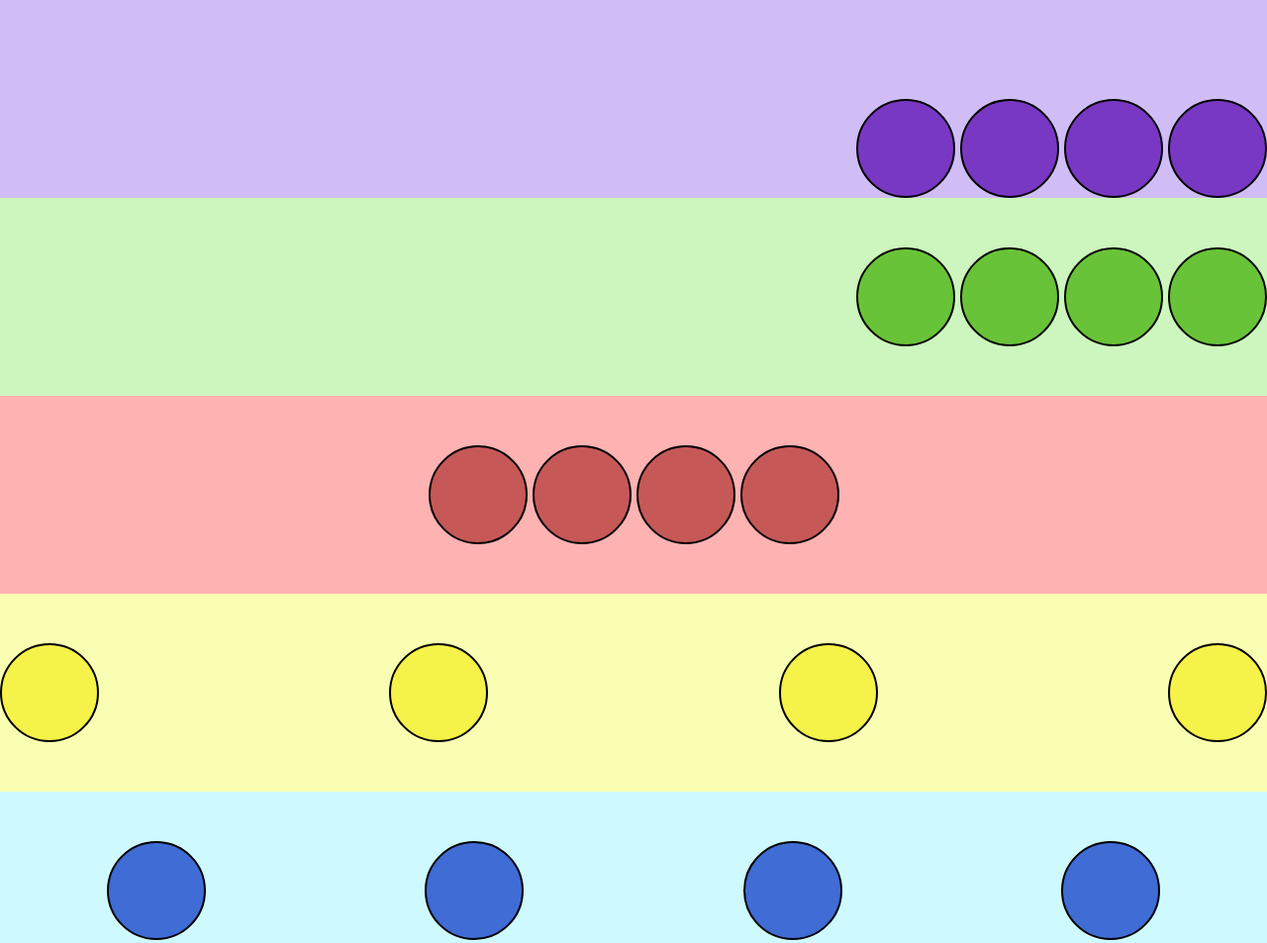
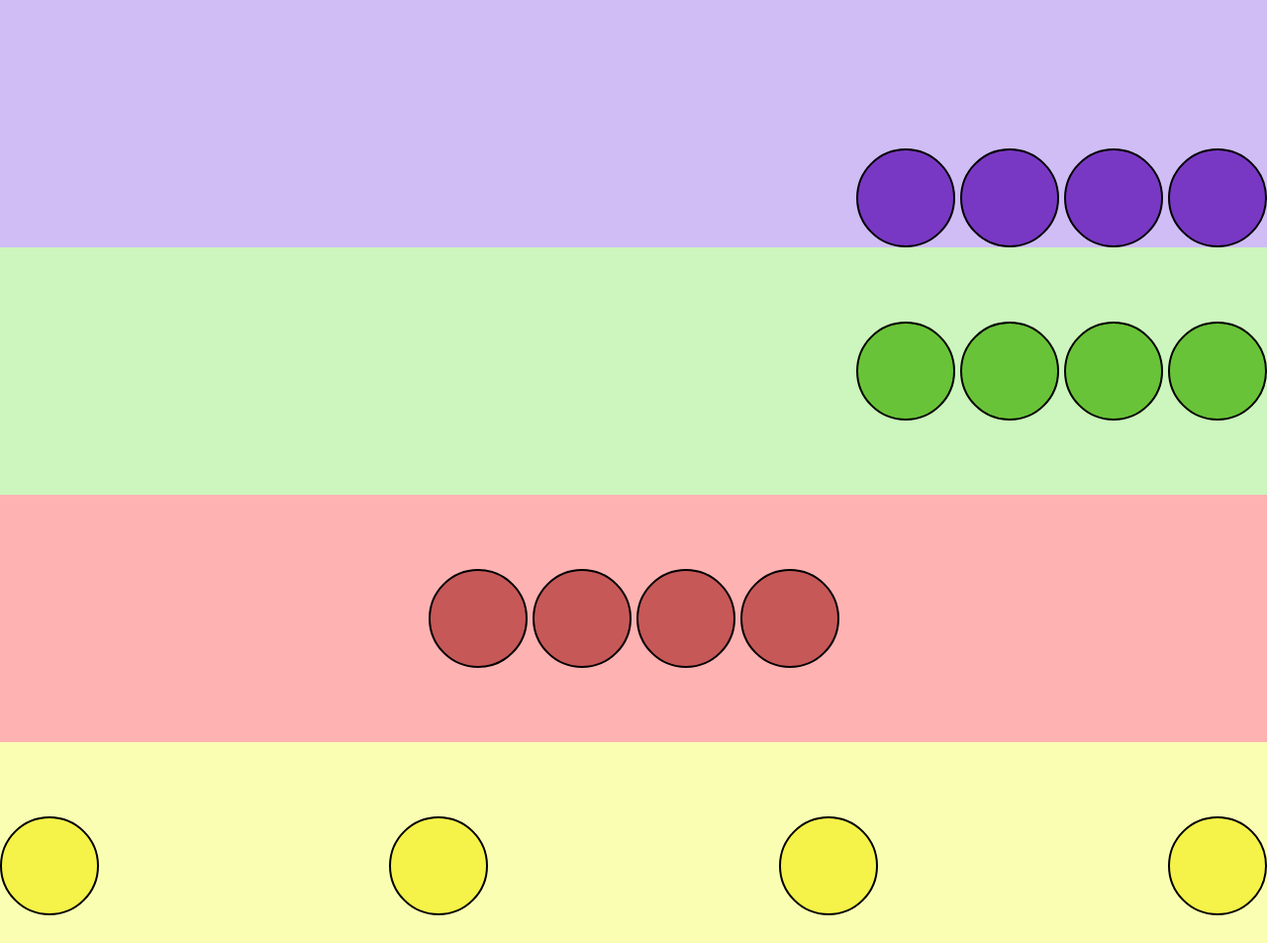
Before and after one commit to Fernanda8234/Flex, a plain HTML site: page index.html in a window 1280 px wide. Shown: the top 953 px of the page at 99% size. Drawn offline with Linux system fonts and the light colour scheme.

Commit message:
projeto finalizado

```diff
--- a/style.css
+++ b/style.css
@@ -8,12 +8,18 @@ ul,
 ol,
 li {
     list-style: none;
-    display: block;
 }
+
+.conteiner {
+    min-height: 100dvh;
+    background-color: lightgray;
+  }
+
+
 
 .roxo {
     width: 100vw;
-    height: 200px;
+    height: 250px;
     background-color: rgb(208, 189, 246);
     display: flex;
     justify-content: right;
@@ -31,7 +37,7 @@ li {
 }
 .verde {
     width: 100vw;
-    height: 200px;
+    height: 250px;
     background-color: rgb(204, 246, 189);
     display: flex;
     justify-content: right;
@@ -48,7 +54,7 @@ li {
 }
 .vermelho {
     width: 100vw;
-    height: 200px;
+    height: 250px;
     background-color: rgb(254, 178, 178);
     display: flex;
     justify-content: center;
@@ -65,7 +71,7 @@ li {
 }
 .amarelo {
     width: 100vw;
-    height: 200px;
+    height: 250px;
     background-color: rgb(250, 254, 178);
     display: flex;
     justify-content: space-between;
@@ -83,7 +89,7 @@ li {
 }
 .azul {
     width: 100vw;
-    height: 200px;
+    height: 250px;
     background-color: rgb(206, 250, 255);
     display: flex;
     justify-content: space-around;
```
